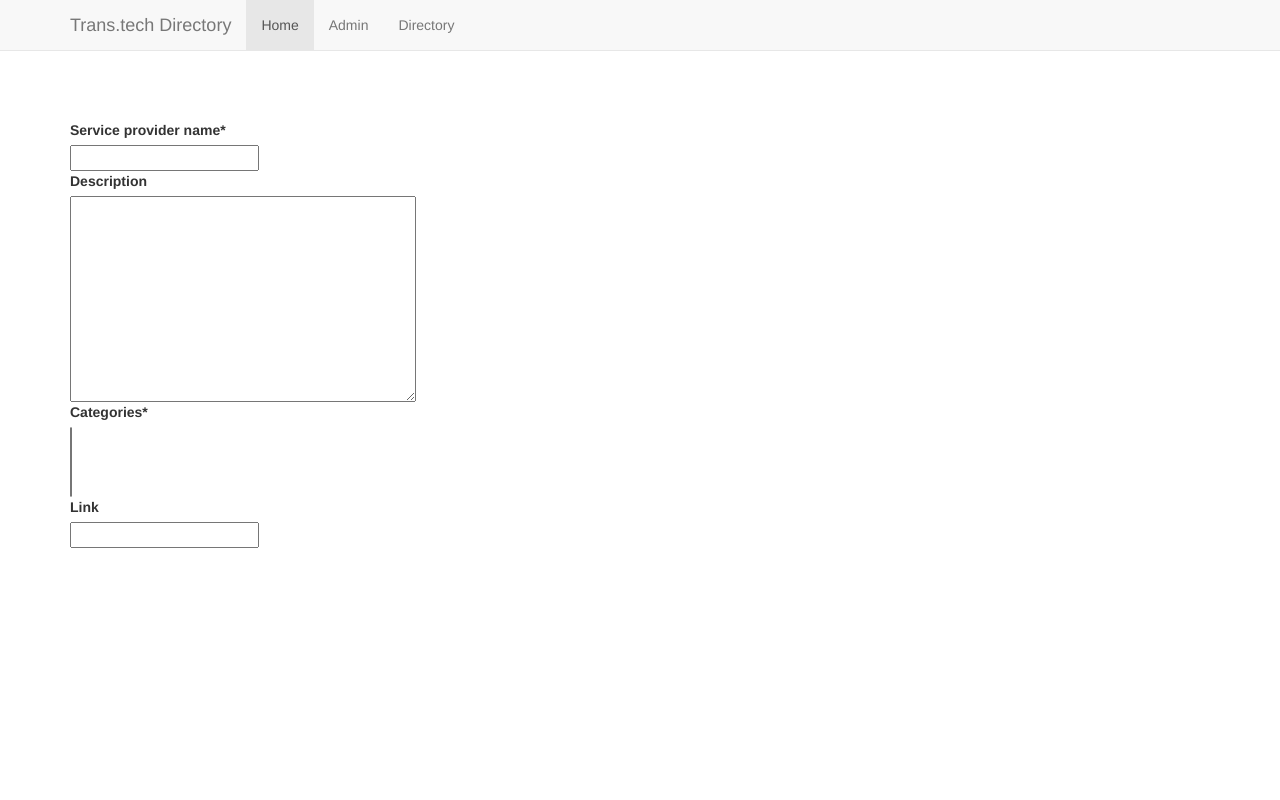
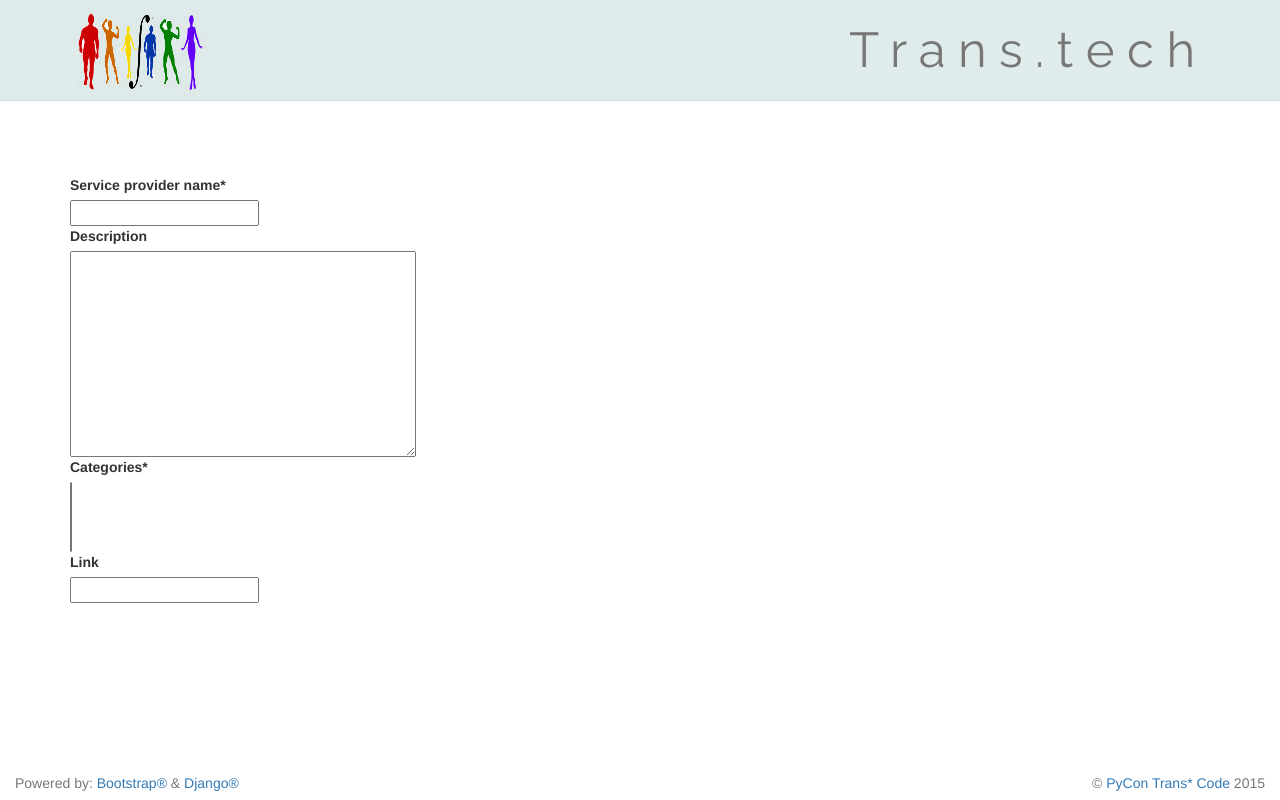
Before and after one commit to nanuxbe/transtech-directory, a Django app: page /new/ in a window 1280 px wide. Run offline with Django 3.2, Linux system fonts and the light colour scheme; the visitor is signed in with stand-in values (Sample User, id 1); data that the repository does not hold is empty; style sheets or scripts are compiled from the project's sources; parts of the project's set-up code (start-up, migrations or seed data) failed here and were passed over; some libraries are stand-ins or nearby versions.

Commit message:
Merge @SuziTech and @Leila20's work

```diff
--- a/sass/_variables.scss
+++ b/sass/_variables.scss
@@ -1 +1,6 @@
 /* Use this file to overwrite Bootstrap variable values */
+
+$navbar-height: 100px;
+$navbar-default-bg: #e0ebeb;
+
+$headings-font-family: 'Raleway', sans-serif;
--- a/sass/css/_custom.scss
+++ b/sass/css/_custom.scss
@@ -1,13 +1,34 @@
 /* Write your custom sass here */
+body {
+  display: flex;
+  min-height: 100vh;
+  flex-direction: column;
+}
+
+.navbar-header {
+  .navbar-brand {
+    padding: 0 15px;
+  }
+}
+
+.navbar-right {
+  ul.navbar-nav > li > a {
+    font-family: 'Raleway', sans-serif;
+    font-size: 3.5em;
+  }
+}
+
 #CookielawBanner {
   margin-top: 60px;
   margin-bottom: -80px;
   border: 1px solid $brand-danger;
 }
+
 .firstDiv {
-  margin-top: 100px;
+  margin-top: $navbar-height + $grid-gutter-width / 2;
+  flex: 1;
 }
 
-#block-container{
-  padding-top:  60px;
+footer {
+  padding: 0 $grid-gutter-width / 2 $grid-gutter-width / 4 $grid-gutter-width / 2;
 }
--- a/transtech_directory/models.py
+++ b/transtech_directory/models.py
@@ -38,6 +38,14 @@ class Directory(models.Model):
     def __str__(self):
         return self.service_provider
 
+    def categories(self):
+        return ', '.join([c.name for c in self.service_category.all()])
+
+    def short_description(self):
+        if self.description is not None and len(self.description) > 30:
+            return '{} ...'.format(self.description[:26])
+        return self.description or ''
+
     def save(self, *args, **kwargs):
         # FIXME: check that the generated slug doesn't already exist in DB
         if self.slug is None:
--- a/transtech_directory/templates/base.html
+++ b/transtech_directory/templates/base.html
@@ -8,12 +8,12 @@
     <meta charset="utf-8">
     <meta http-equiv="X-UA-Compatible" content="IE=edge">
     <meta name="viewport" content="width=device-width, initial-scale=1">
-    <meta name="description" content="Trans.tech Directory">
-    <meta name="author" content="Emma">
+
 
     <title>Trans.tech Directory</title>
 
 
+    <link rel='stylesheet' type='text/css' href='https://fonts.googleapis.com/css?family=Raleway:400,300,500'>
     <link href="{% static 'css/site.css' %}" rel="stylesheet">
     <!-- HTML5 shim and Respond.js for IE8 support of HTML5 elements and media queries -->
     <!--[if lt IE 9]>
@@ -41,21 +41,23 @@
             <span class="icon-bar"></span>
             <span class="icon-bar"></span>
           </button>
-          <a class="navbar-brand" href="#">Trans.tech Directory</a>
+          <a class="navbar-brand" href="{% url 'directory' %}"><img src="{% static 'img/logo2sml.png' %}" alt="Trans.tech Directory" /></a>
         </div>
-        <div id="navbar" class="navbar-collapse collapse">
+        <div id="navbar" class="navbar-collapse collapse navbar-right">
           <ul class="nav navbar-nav">
-            <li class="active"><a href="{% url 'directory' %}">Home</a></li>
-            <li><a href="{% url 'admin:index' %}">Admin</a></li>
-            <li><a href="{% url 'directory' %}">Directory</a></li>
+            <li><a href="http://trans.tech">T r a n s . t e c h</a></li>
           </ul>
         </div><!--/.nav-collapse -->
       </div>
     </nav>
-    <div class="container" id="block-container">
+    <div class="container firstDiv" id="block-container">
       {% cookielaw_banner %}
       {% block content %}
       {% endblock %}
     </div>
+    <footer>
+      <div class="text-muted pull-left">Powered by: <a href="http://getbootstrap.com" target="_blank">Bootstrap&reg;</a> & <a href="https://djangoproject.com" target="_blank">Django&reg;</a></div>
+      <div class="text-muted pull-right">&copy; <a href="http://pyconuk2015.org/transcode" target="_blank">PyCon Trans* Code</a> 2015</div>
+    </footer>
   </body>
 </html>
```
Also changed, not shown: frontend/directory.html (+2 -8 lines), transtech_directory/templates/transtech_directory/directory_list.html (+19 -2 lines), transtech_directory/static/img/logo2sml.png (renamed from frontend/logo2sml.png).
